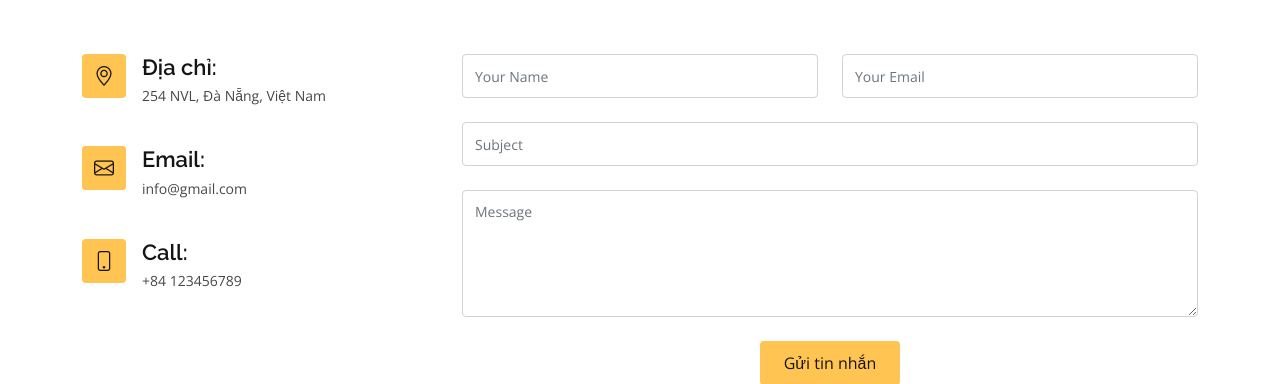
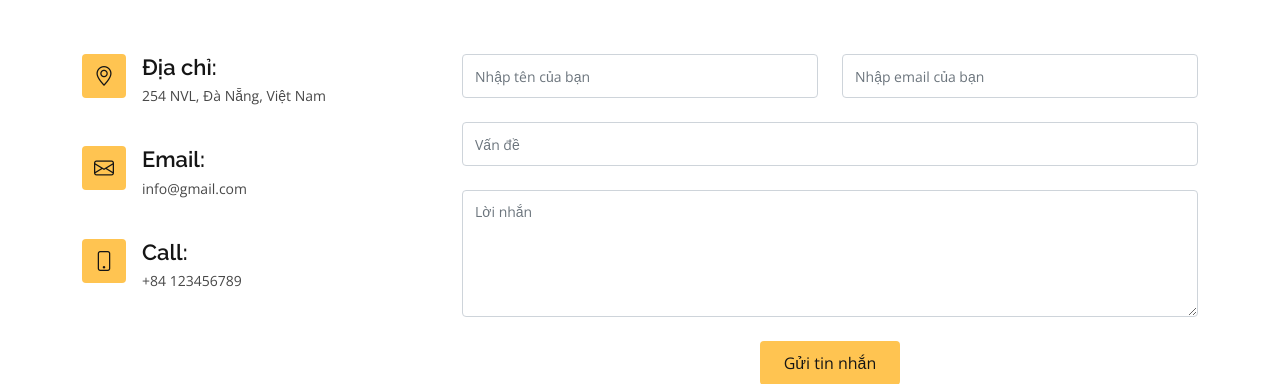
Before and after one commit to Kinghuend/Finish_Project_Cap1, a Django app: page / in a window 1280 px wide. Shown: the part 2090-2474 px from the top of the page. Run offline with Django 4.2, Linux system fonts and the light colour scheme; parts of the project's set-up code (start-up, migrations or seed data) failed here and were passed over; some libraries are stand-ins or nearby versions.

Commit message:
sửa messages

```diff
--- a/azwafitness/authapp/views.py
+++ b/azwafitness/authapp/views.py
@@ -303,7 +303,7 @@ def contact(request):
         desc=request.POST.get('desc')
         myquery=Contact(name=name,email=email,phonenumber=number,description=desc)
         myquery.save()
-        messages.info(request,"Thanks for Contacting us we will get back you soon")
+        messages.info(request,"Cảm ơn bạn đã liên hệ với chúng tôi, chúng tôi sẽ liên hệ lại với bạn sớm")
         return redirect('/contact')
 
     return render(request,"contact.html")
@@ -432,7 +432,7 @@ def enroll(request):
         address=request.POST.get('address')
         query=Enrollment(FullName=FullName,Email=email,Gender=gender,PhoneNumber=PhoneNumber,DOB=DOB,SelectMembershipplan=member,Address=address)
         query.save()
-        messages.success(request,"Thanks For Enrollment")
+        messages.success(request,"Cảm ơn vì đã đăng ký")
         return redirect('/join')
 
 
--- a/azwafitness/templates/index.html
+++ b/azwafitness/templates/index.html
@@ -173,17 +173,17 @@ Home
             <form action="forms/contact.php" method="post" role="form" class="php-email-form">
               <div class="row">
                 <div class="col-md-6 form-group">
-                  <input type="text" name="name" class="form-control" id="name" placeholder="Your Name" required>
+                  <input type="text" name="name" class="form-control" id="name" placeholder="Nhập tên của bạn" required>
                 </div>
                 <div class="col-md-6 form-group mt-3 mt-md-0">
-                  <input type="email" class="form-control" name="email" id="email" placeholder="Your Email" required>
+                  <input type="email" class="form-control" name="email" id="email" placeholder="Nhập email của bạn" required>
                 </div>
               </div>
               <div class="form-group mt-3">
-                <input type="text" class="form-control" name="subject" id="subject" placeholder="Subject" required>
+                <input type="text" class="form-control" name="subject" id="subject" placeholder="Vấn đề" required>
               </div>
               <div class="form-group mt-3">
-                <textarea class="form-control" name="message" rows="5" placeholder="Message" required></textarea>
+                <textarea class="form-control" name="message" rows="5" placeholder="Lời nhắn" required></textarea>
               </div>
               <div class="my-3">
                 <div class="loading">Đang tải</div>
```
Also changed, not shown: 1 other file.
